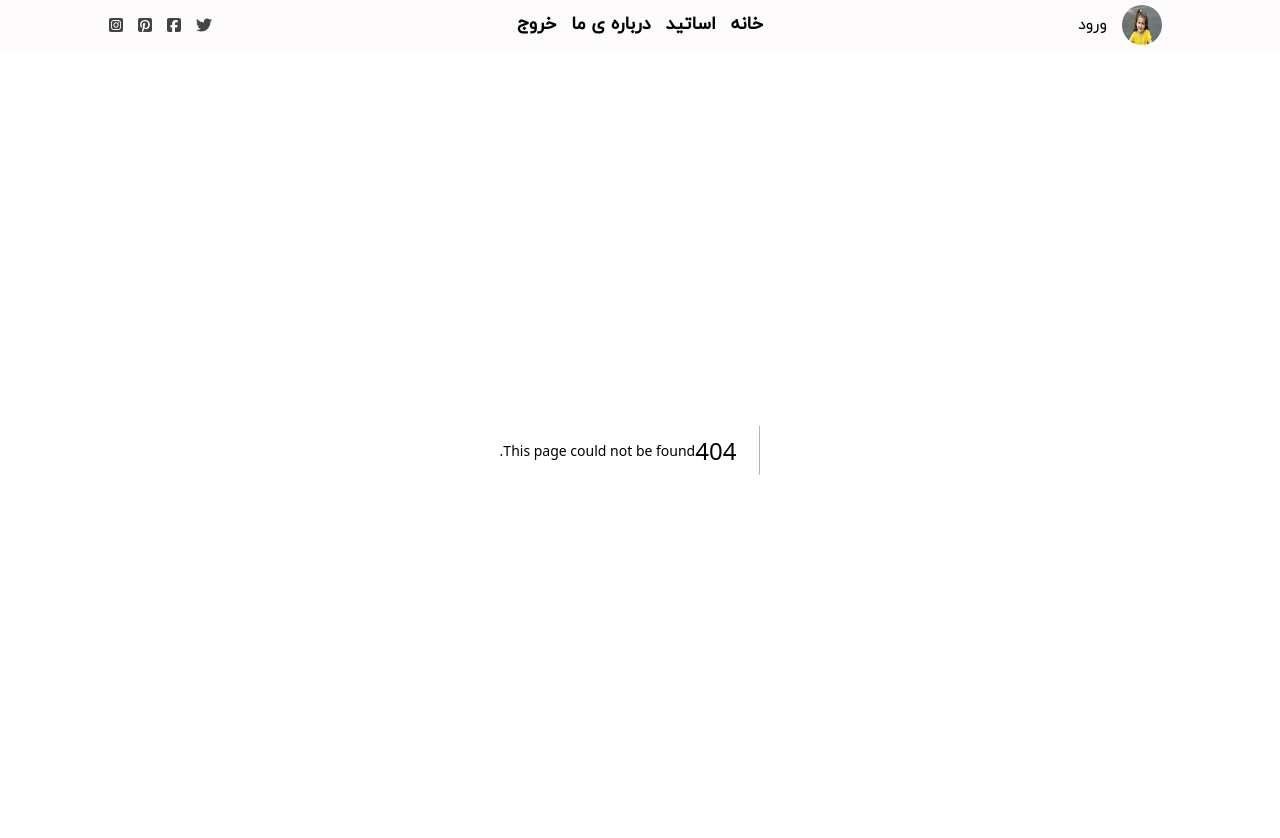
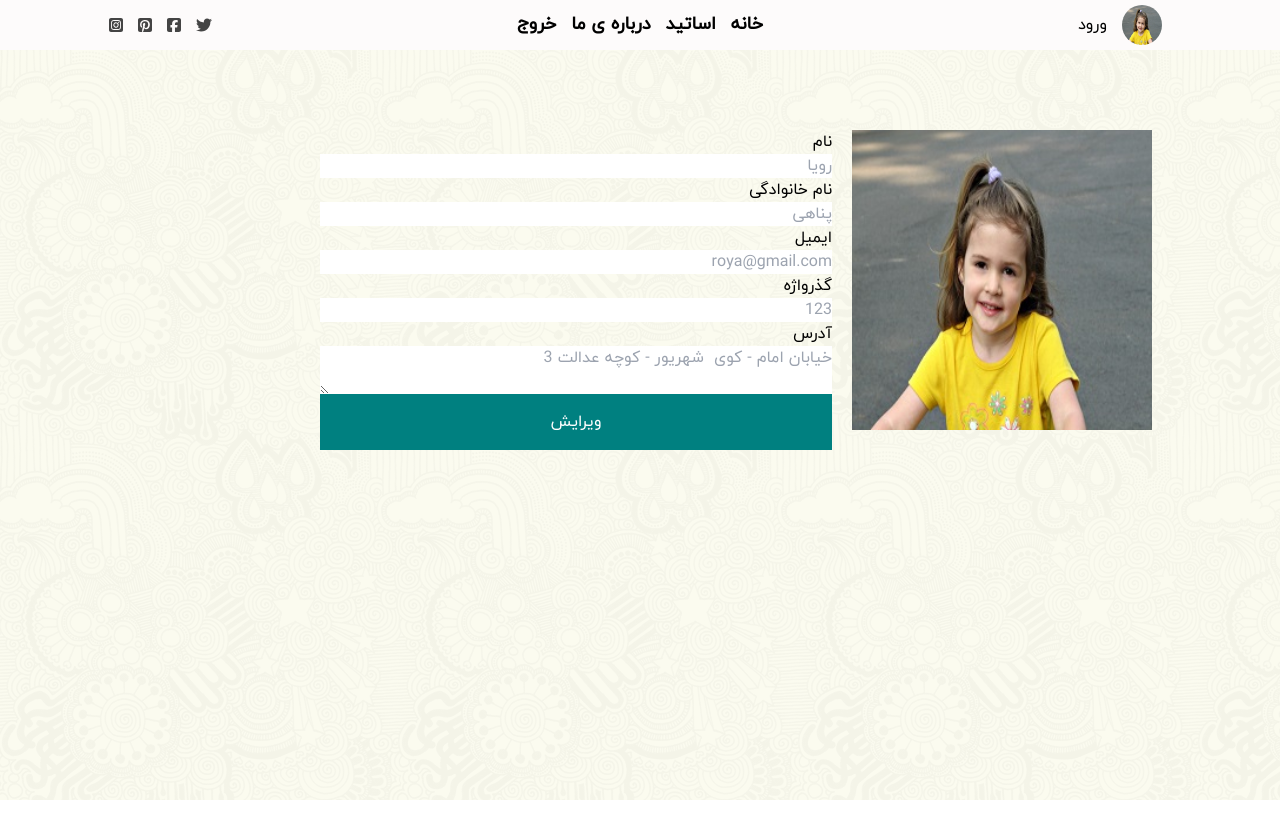
Before and after one commit to zohre-dev/AllinOne, a Next.js app: page /profile in a window 1280 px wide. Before the commit this address had no page. Shown: the top 838 px of the page. After the commit the page ends 800 px from the top, so only its background shows below. Built offline with nearby package versions, Linux system fonts and the light colour scheme.

Commit message:
build:created profile page

```diff
--- /dev/null
+++ b/app/profile/page.jsx
@@ -0,0 +1,45 @@
+import Image from 'next/image'
+
+const Profile = () => {
+  return (
+    <div className="profile flex min-h-[calc(100vh-50px)] flex-col items-center bg-[linear-gradient(to_right_bottom,rgba(255,255,255,0.5),rgba(255,255,255,0.5)),url('/images/02bg.png')] bg-repeat">
+      <div className="my-20 flex w-[80%] gap-5">
+        <div>
+          <Image
+            src="/images/students/01.jpg"
+            width={300}
+            height={300}
+            alt="profile image"
+            className="cursor-pointer  object-cover"
+          />
+        </div>
+
+        <div className="w-[50%]">
+          <form action="" className="flex  flex-col">
+            <label>نام</label>
+            <input type="text" name="username" placeholder="رویا" />
+
+            <label>نام خانوادگی</label>
+            <input type="text" name="lastname" placeholder="پناهی" />
+
+            <label>ایمیل</label>
+            <input type="email" name="email" placeholder="roya@gmail.com" />
+
+            <label>گذرواژه</label>
+            <input type="text" name="password" placeholder="123" />
+            <label>آدرس</label>
+            <textarea
+              name="address"
+              placeholder="خیابان امام - کوی  شهریور - کوچه عدالت 3"
+            ></textarea>
+            <button className="cursor-pointer border-none bg-[teal] p-4 text-white">
+              ویرایش
+            </button>
+          </form>
+        </div>
+      </div>
+    </div>
+  )
+}
+
+export default Profile
```
